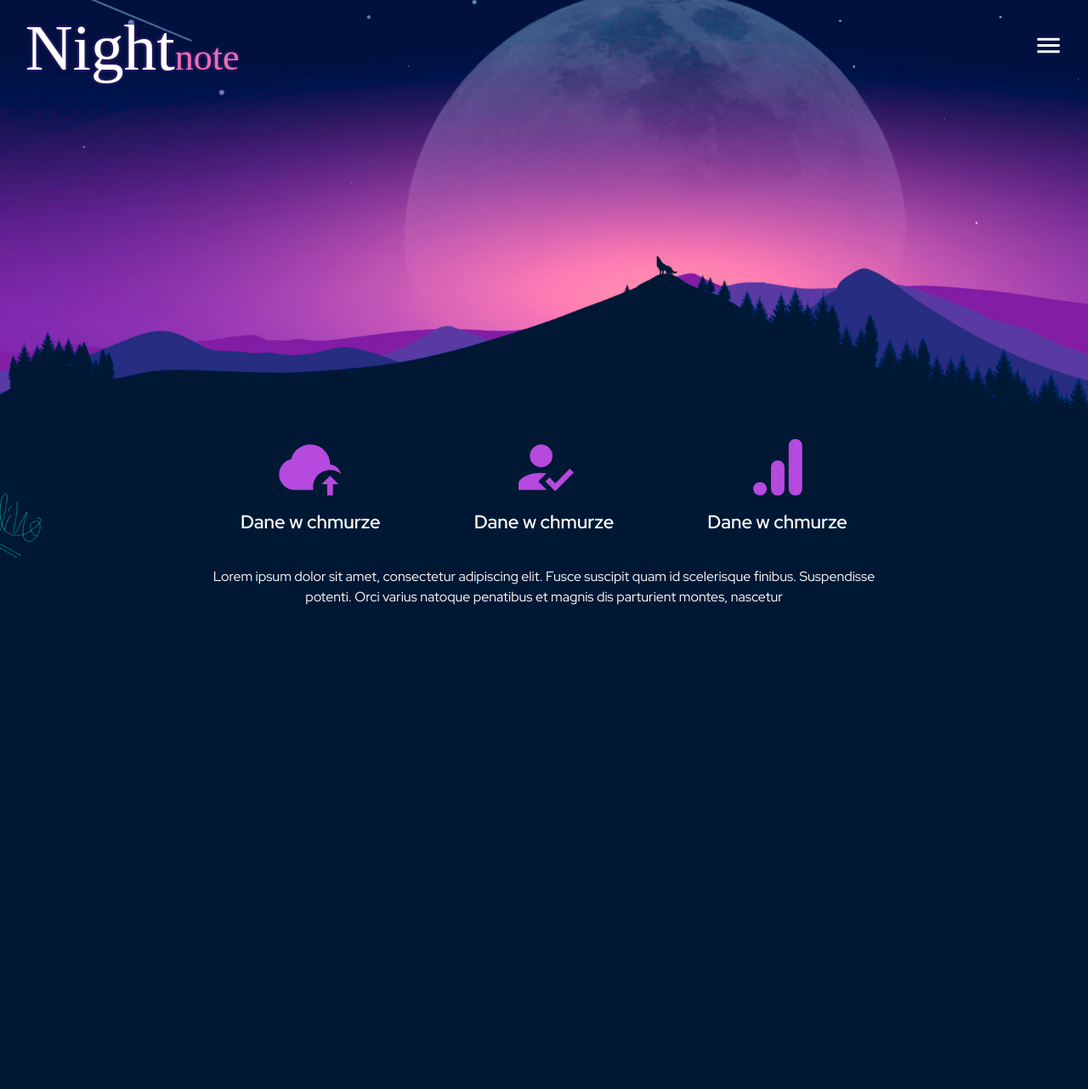
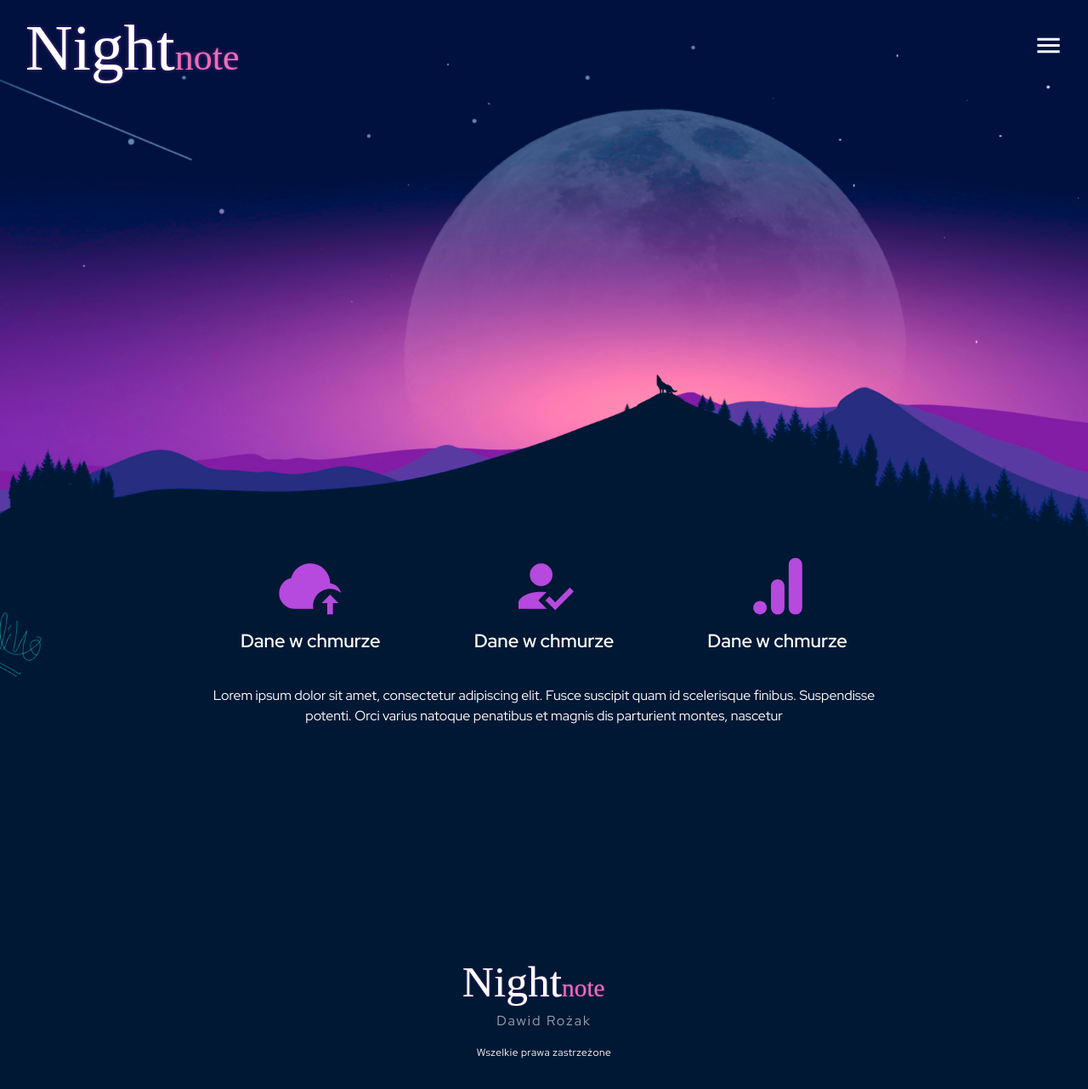
Before and after one commit to DawidDev/sky-note, a React (Create React App) app: page / in a window 1280 px wide. Shown: the top 1282 px of the page at 85% size. Before the commit the page ends 800 px from the top, so only its background shows below. Built offline with nearby package versions, Linux system fonts and the light colour scheme.

Commit message:
16.01.2022 - Edit basic layout

```diff
--- a/src/App.tsx
+++ b/src/App.tsx
@@ -13,10 +13,11 @@ import CreateObservation from "./Pages/CreateObservation/CreateObservation";
 import ObservationList from "./Pages/ObservationList/ObservationList"
 import SingleObservation from "./Pages/SingleObservation/SingleObservation";
 import Page404 from "./Pages/Page404/Page404";
-import { Box, VStack } from "@chakra-ui/react";
+import { Box, calc, VStack } from "@chakra-ui/react";
 
 import { ChakraProvider } from "@chakra-ui/react";
 import theme from "./theme";
+import Footer from "./components/Footer/Footer";
 
 function App() {
   const [menuStatus, setMenuStatus] = useState<boolean>(false);
@@ -26,8 +27,9 @@ function App() {
     <ChakraProvider theme={theme}>
       <BrowserRouter>
         <Nav isOpen={menuStatus} onClose={handleMenu} />
-        <VStack spacing="0">
-          <PageHeader handleMenu={handleMenu}/>
+        <PageHeader handleMenu={handleMenu}/>
+        <VStack spacing="0" px="15px" overflowX="hidden" pt="140px" pb="100px">
+
           <Routes>
             <Route path="/" element={<Home />} />
             <Route path="/observation-list" element={<ObservationList />} />
@@ -40,6 +42,8 @@ function App() {
             <Route path="*" element={<Page404/>} />
           </Routes>
         </VStack>
+        <Footer />
+
       </BrowserRouter>
     </ChakraProvider>
   );
```
